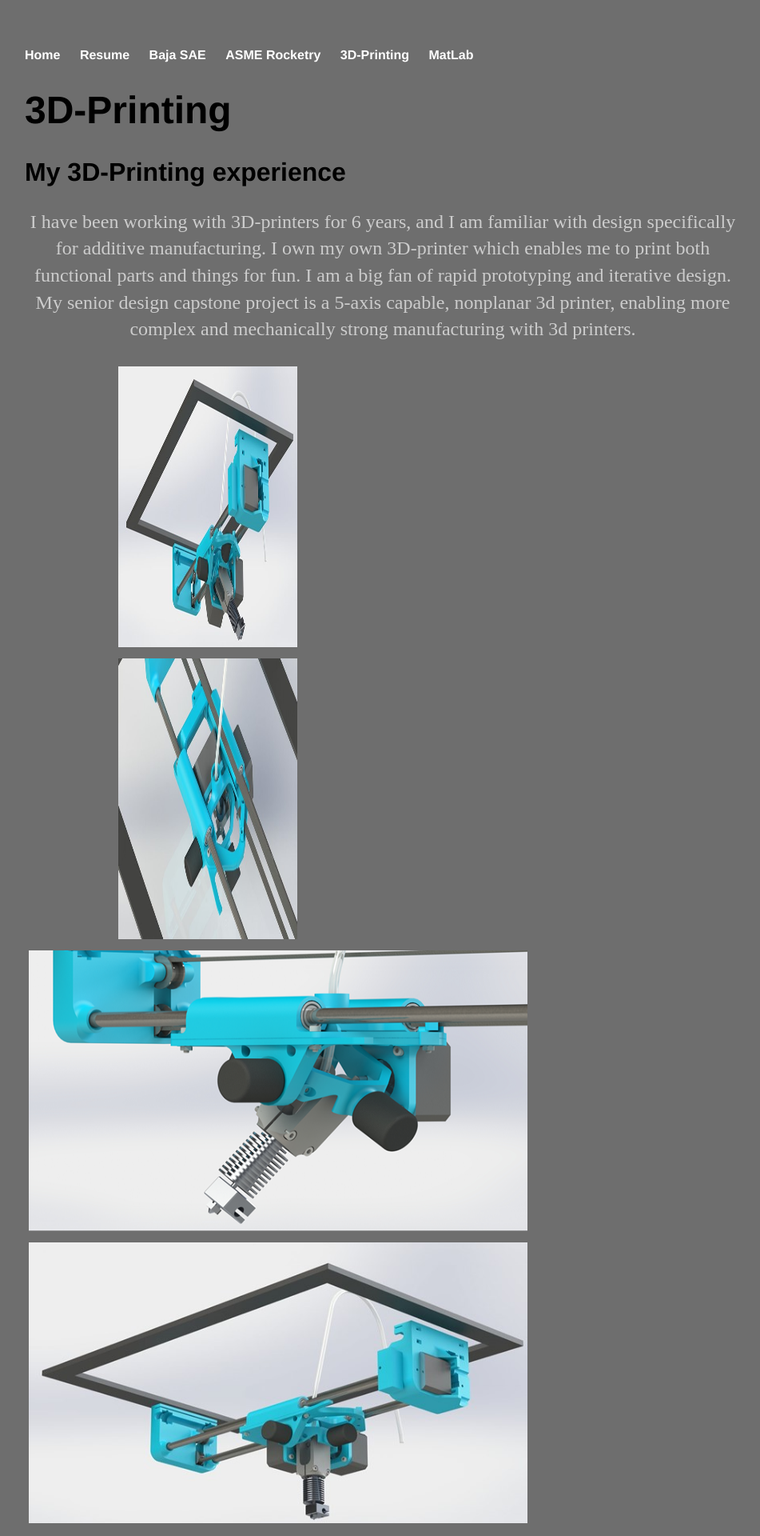
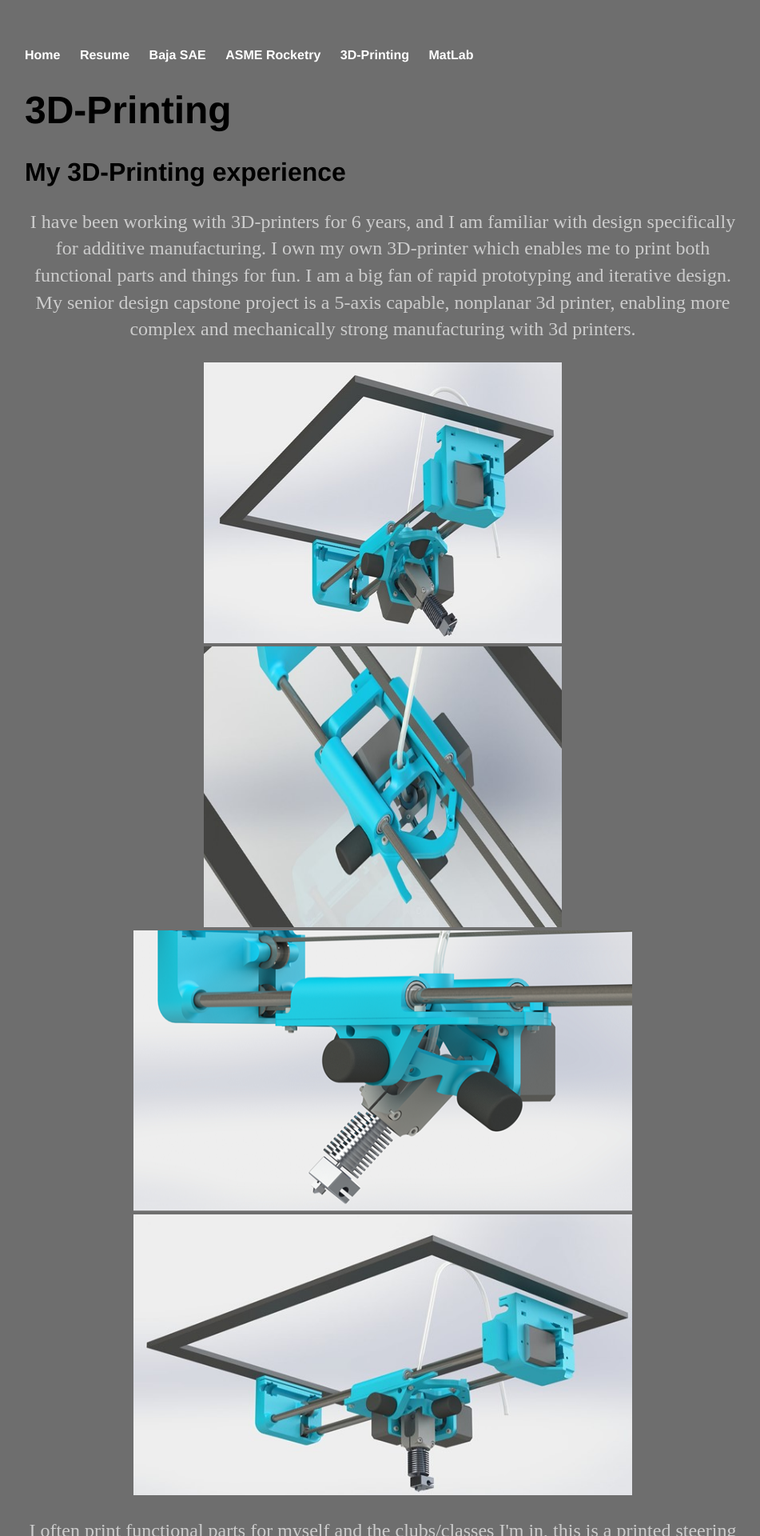
Before and after one commit to andy-gothro/andy-gothro.github.io, a Jekyll site: the page built from 3D-Printing/index.html, in a window 1280 px wide. Shown: the top 1920 px of the page at 80% size, without its empty margins (161-1112 px from the left). Built offline with Jekyll 4.4.1, drawn with Linux system fonts in a browser that asks for light colours.

Commit message:
Update main.css

```diff
--- a/css/main.css
+++ b/css/main.css
@@ -33,19 +33,7 @@ p {
     line-height: 1.4em;
     color: #cccccc;
 }
-.column {
-  float: left;
-  width: 50%;
-  height: 50%;
-  padding: 5px;
-}
 
-/* Clear floats after image containers */
-.row::after {
-  content: "";
-  clear: both;
-  display: table;
-}
 footer {
     border-top: 1px solid #ffffff;
     font-size: .8em;
```
